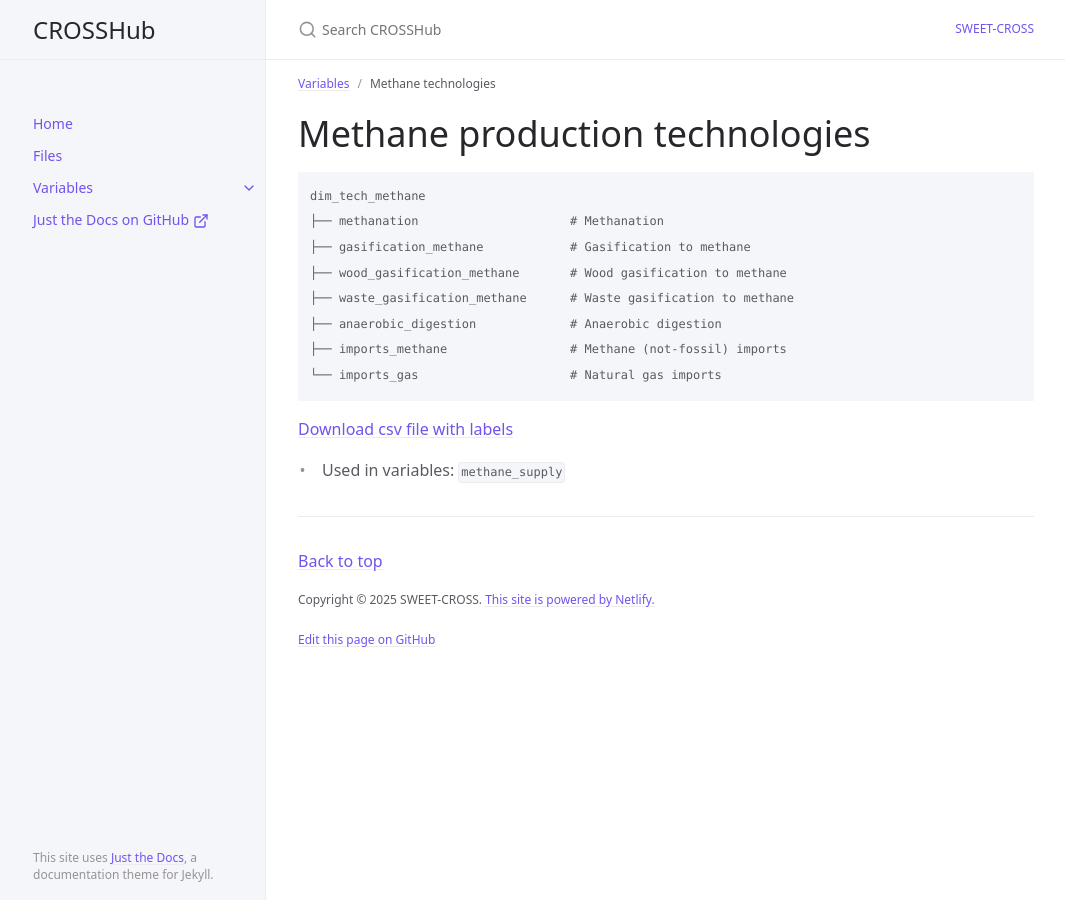
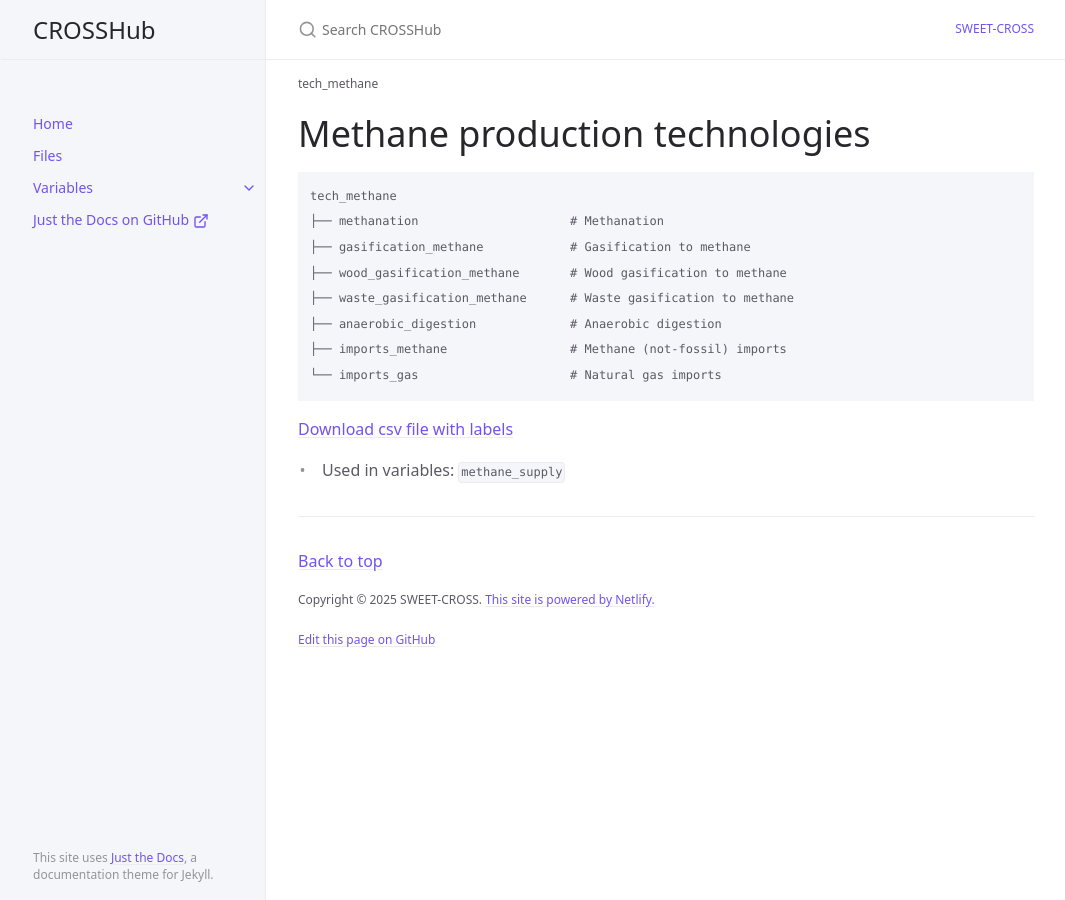
Before and after one commit to sweet-cross/data-model, a Jekyll site: the page built from docs/variables/dimensions/tech_methane.md, in a window 1280 px wide. Shown: the whole page, without its empty margins (106-1171 px from the left). Built offline with Jekyll 4.4.1, drawn with Linux system fonts in a browser that asks for light colours; cached includes are drawn as plain includes.

Commit message:
new dimension folder inside variables

````diff
--- a/docs/variables/tech_methane.md
+++ b/docs/variables/dimensions/tech_methane.md
@@ -1,6 +1,6 @@
 ---
-title: Methane technologies
-parent: Variables
+title: tech_methane
+parent: Dimensions
 layout: default
 nav_order: 6
 ---
@@ -9,7 +9,7 @@ nav_order: 6
 
 
 ```
-dim_tech_methane
+tech_methane
 ├── methanation                     # Methanation
 ├── gasification_methane            # Gasification to methane
 ├── wood_gasification_methane       # Wood gasification to methane
@@ -18,6 +18,6 @@ dim_tech_methane
 ├── imports_methane                 # Methane (not-fossil) imports
 └── imports_gas                     # Natural gas imports
 ```
-[Download csv file with labels](../../files/tech_methane.csv)
+[Download csv file with labels](files/tech_methane.csv)
 
 - Used in variables: `methane_supply`
````
Also changed, not shown: docs/variables/dimensions/electricity_consumption.md (renamed from docs/variables/electricity_consumption.md, +4 -4 lines), docs/variables/dimensions/index.md (added, +31 -0 lines), docs/variables/dimensions/tech_generation.md (renamed from docs/variables/tech_generation.md, +3 -3 lines), docs/variables/dimensions/tech_hydrogen.md (renamed from docs/variables/tech_hydrogen.md, +3 -3 lines), docs/variables/dimensions/tech_liquids.md (renamed from docs/variables/tech_liquids.md, +3 -3 lines), docs/variables/index.md (deleted, +0 -31 lines), docs/variables/dimensions/fuels.md (renamed from docs/variables/fuels.md).
